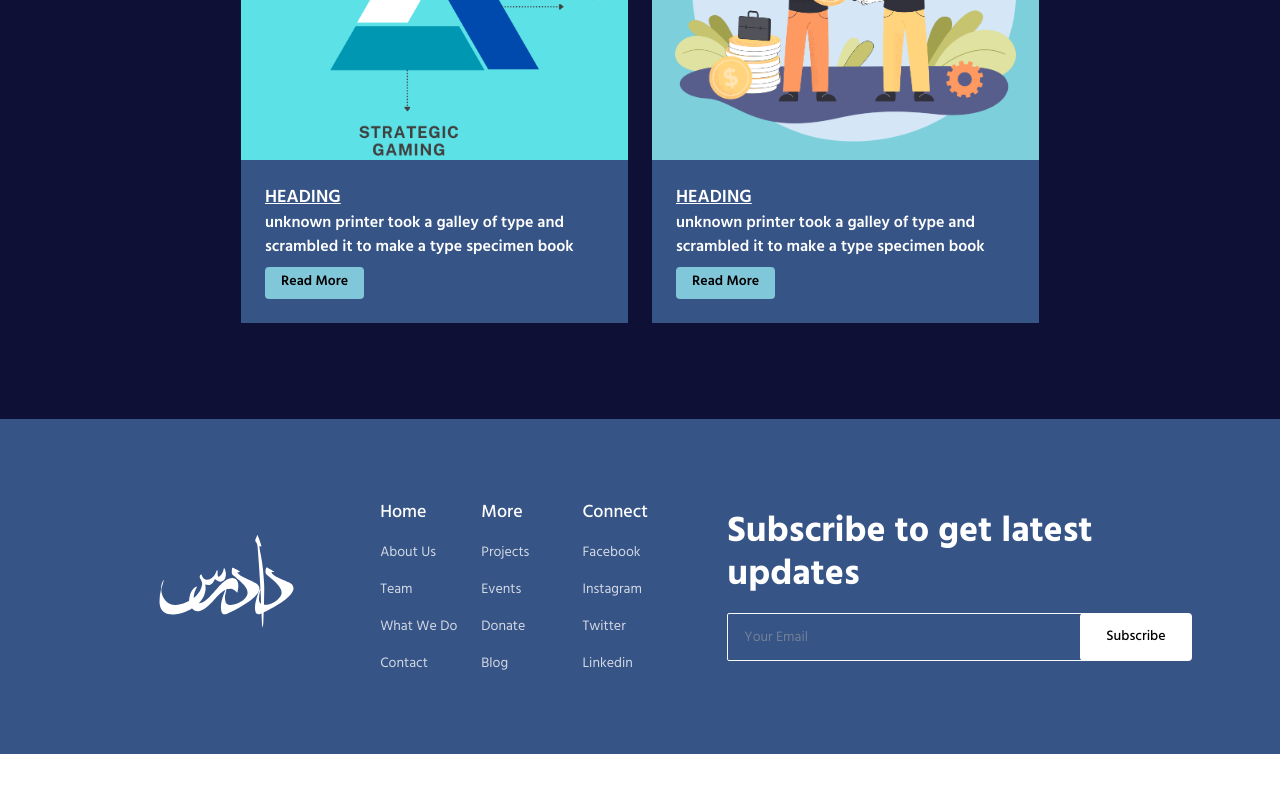
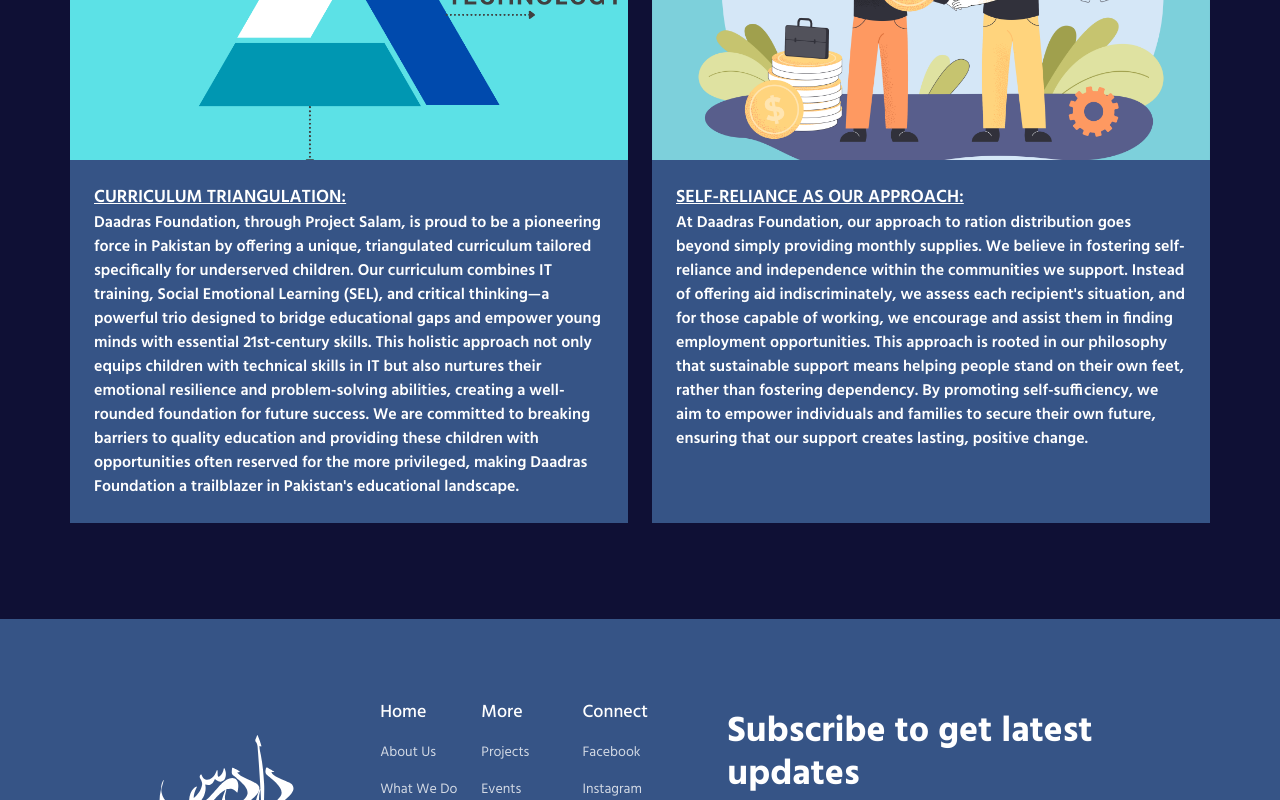
Before and after one commit to Omarzaf/daadras, a Next.js app: page /what-we-do in a window 1280 px wide. Shown: the part 3586-4386 px from the top of the page. Before the commit the page ends 4340 px from the top, so only its background shows below. Built offline with nearby package versions, Linux system fonts and the light colour scheme.

Commit message:
Updated content

```diff
--- a/src/components/footer/index.tsx
+++ b/src/components/footer/index.tsx
@@ -43,16 +43,13 @@
                   <Text fontSize="lg" fontWeight="medium">
                     Home
                   </Text>
-                  <Link href="/" fontSize="sm" opacity="0.78">
+                  <Link href="/about" fontSize="sm" opacity="0.78">
                     About Us
                   </Link>
-                  <Link href="/" fontSize="sm" opacity="0.78">
-                    Team
-                  </Link>
-                  <Link href="/" fontSize="sm" opacity="0.78">
+                  <Link href="/what-we-do" fontSize="sm" opacity="0.78">
                     What We Do
                   </Link>
-                  <Link href="/" fontSize="sm" opacity="0.78">
+                  <Link href="/contact" fontSize="sm" opacity="0.78">
                     Contact
                   </Link>
                 </VStack>
--- a/src/components/foundation-facts/index.tsx
+++ b/src/components/foundation-facts/index.tsx
@@ -30,11 +30,7 @@
             </Text>
           </VStack>
           <VStack w="full">
-            <Flex
-              gap="6"
-              w={{ base: "full", lg: "70%" }}
-              flexDir={{ base: "column", lg: "row" }}
-            >
+            <Flex gap="6" w="100%" flexDir={{ base: "column", lg: "row" }}>
               <VStack
                 w={{ base: "full", lg: "50%" }}
                 alignItems="flex-start"
@@ -58,21 +54,26 @@
                       color="white"
                       textDecor="underline"
                     >
-                      heading
+                      Curriculum Triangulation:
                     </Text>
                     <Text color="white" fontWeight="semibold">
-                      unknown printer took a galley of type and scrambled it to
-                      make a type specimen book
+                      Daadras Foundation, through Project Salam, is proud to be
+                      a pioneering force in Pakistan by offering a unique,
+                      triangulated curriculum tailored specifically for
+                      underserved children. Our curriculum combines IT training,
+                      Social Emotional Learning (SEL), and critical thinking—a
+                      powerful trio designed to bridge educational gaps and
+                      empower young minds with essential 21st-century skills.
+                      This holistic approach not only equips children with
+                      technical skills in IT but also nurtures their emotional
+                      resilience and problem-solving abilities, creating a
+                      well-rounded foundation for future success. We are
+                      committed to breaking barriers to quality education and
+                      providing these children with opportunities often reserved
+                      for the more privileged, making Daadras Foundation a
+                      trailblazer in Pakistan's educational landscape.
                     </Text>
                   </Box>
-                  <Button
-                    px="4"
-                    size="sm"
-                    variant="primary-sky-blue"
-                    fontWeight="semibold"
-                  >
-                    Read More
-                  </Button>
                 </VStack>
               </VStack>
               <VStack
@@ -98,21 +99,24 @@
                       color="white"
                       textDecor="underline"
                     >
-                      heading
+                      Self-Reliance as our Approach:
                     </Text>
                     <Text color="white" fontWeight="semibold">
-                      unknown printer took a galley of type and scrambled it to
-                      make a type specimen book
+                      At Daadras Foundation, our approach to ration distribution
+                      goes beyond simply providing monthly supplies. We believe
+                      in fostering self-reliance and independence within the
+                      communities we support. Instead of offering aid
+                      indiscriminately, we assess each recipient's situation,
+                      and for those capable of working, we encourage and assist
+                      them in finding employment opportunities. This approach is
+                      rooted in our philosophy that sustainable support means
+                      helping people stand on their own feet, rather than
+                      fostering dependency. By promoting self-sufficiency, we
+                      aim to empower individuals and families to secure their
+                      own future, ensuring that our support creates lasting,
+                      positive change.
                     </Text>
                   </Box>
-                  <Button
-                    px="4"
-                    size="sm"
-                    variant="primary-sky-blue"
-                    fontWeight="semibold"
-                  >
-                    Read More
-                  </Button>
                 </VStack>
               </VStack>
             </Flex>
--- a/src/components/our-team/index.tsx
+++ b/src/components/our-team/index.tsx
@@ -121,7 +121,7 @@
                     <Text color="white" lineHeight="3" mt="1.5">
                       Arooj Khan
                     </Text>
-                    <Text color="white">(Project Director)</Text>
+                    <Text color="white">(Head Project Salam)</Text>
                   </Box>
                 </HStack>
               </Box>
```
Also changed, not shown: src/app/home-components/who-we-are.tsx (+0 -9 lines).
